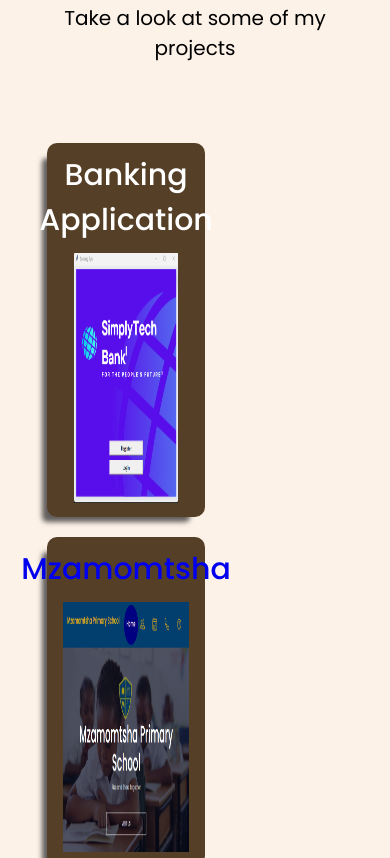
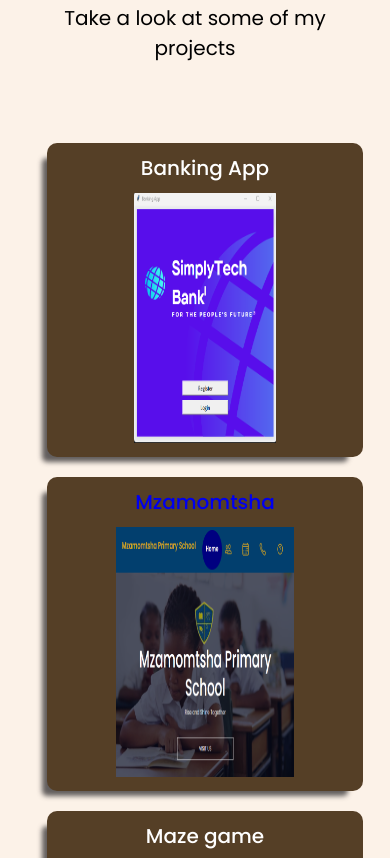
Before and after one commit to MichelleGoba/Michelle-Online-Portfolio, a plain HTML site: page index.html in a window 390 px wide. Shown: the part 5258-6116 px from the top of the page. Drawn offline with nearby package versions, Linux system fonts and the light colour scheme; a script that the page names is missing; a web font is replaced by a local one.

Commit message:
responsive

```diff
--- a/css/style.css
+++ b/css/style.css
@@ -498,8 +498,9 @@
   }
   #h4{
     margin-bottom: 10px;
-    font-size: 30px;
+    font-size: 20px;
     font-weight: 500;
+    flex-wrap: wrap;
   }
   .showcase {
     display: flex;
@@ -796,7 +797,7 @@
       padding: 0 50px;
   } */
 
-
+/* media quiry start */
 
   @media (max-width:1199px)
   {
@@ -817,10 +818,10 @@
   {
       .contact .contact-info-item,
       .portfolio .portfolio-item,.showcase,
-      .service .service-item
+      .service .service-item.
       {
           flex: 0 0 50%;
-          max-width: 50%;
+          max-width: 100%;
       }
       .home .home-info
       {
@@ -860,7 +861,7 @@
       width: 100%;
     }
     .card {
-      width: 80%;
+      width: 100%;
     }
 
     .img img{
@@ -887,16 +888,6 @@
         max-width: 100%;
     }
 }
-
-
-
-
-
-
-
-
-
-
 
 
   /* media queries */
--- a/index.html
+++ b/index.html
@@ -244,25 +244,26 @@
 
   <main>
     <div class="text">
-      <!-- <h2 class="body-text">PORTFOLIO</h2> -->
       <p class="body-text">Take a look at some of my projects</p>
     </div>
+
     <div class="showcase">
       <div class="card">
-        <h4 id="h4">Banking Application</h4>
+        <h4 id="h4">Banking App</h4>
         <div class="img">
-          <a href="https://github.com/MichelleGoba/Mzamomtsha-Primary-School-Website"><img src="images/bank app.png" alt="" width="400px" height="350px"</a>
+          <a href="https://github.com/MichelleGoba/Banking-Application"><img src="images/bank app.png" alt="" width="400px" height="350px"</a>
         </div>
         <div class="card-details">
 
         </div>
       </div>
+
     <div class="card">
       <div class="img">
 
-        <h4 id="h4">Mzamomtsha</h4>
+        <h4 id="h4">Mzamomtsha </h4>
 
-        <a href="https://github.com/MichelleGoba/Banking-Application"><img src="images/MZAMOMTSHA.png" alt="" width="400px" height="350px"></a>
+        <a href="https://github.com/MichelleGoba/Mzamomtsha-Primary-School-Website"><img src="images/MZAMOMTSHA.png" alt="" width="400px" height="350px"></a>
       </div>
       <div class="card-details">
       </div>
```
